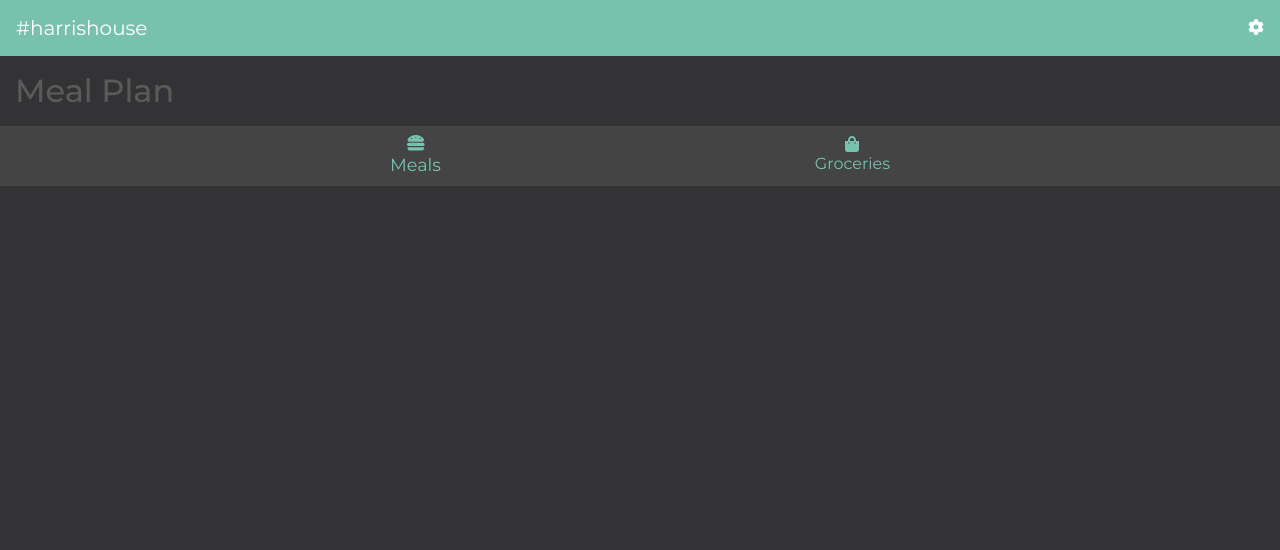
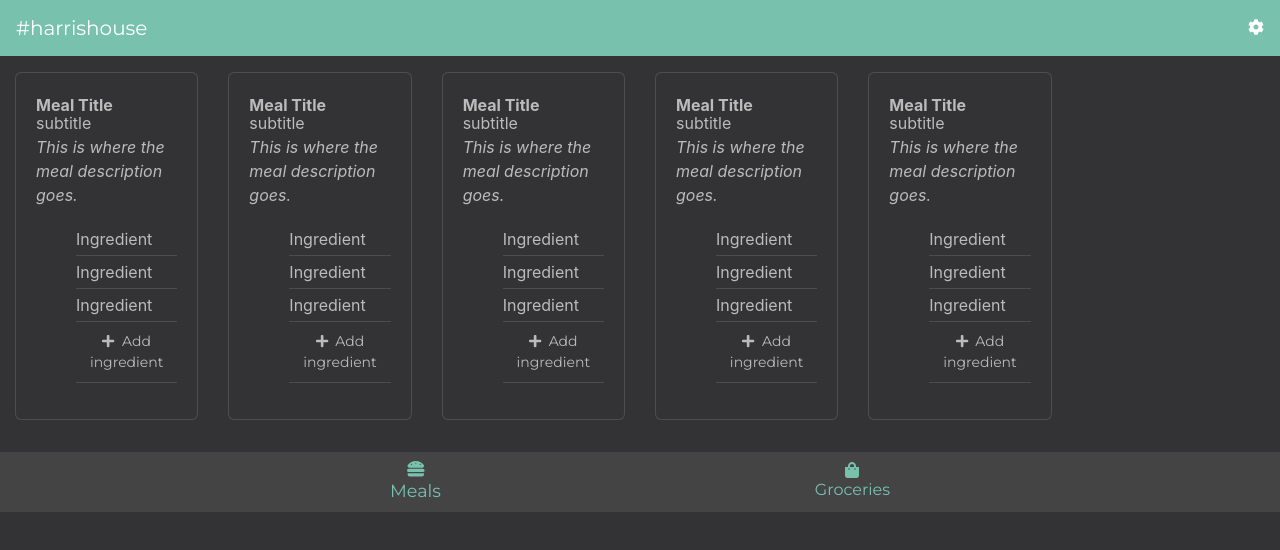
Before and after one commit to OsirisX3R0/family-app, a React (Create React App) app in the folder client/: page /meals in a window 1280 px wide. Shown: the top 550 px of the page. Built offline with nearby package versions, Linux system fonts and the light colour scheme.

Commit message:
Initial styling for meal plan

```diff
--- a/client/src/Components/Groceries/GroceryList.js
+++ b/client/src/Components/Groceries/GroceryList.js
@@ -8,7 +8,6 @@ import { GroceryContext } from '../../Context/GroceryContext';
 import GroceryItem from './GroceryItem';
 import { FontAwesomeIcon } from '@fortawesome/react-fontawesome';
 import { saveChecked, clearGroceryList } from '../../Services/groceryService';
-import useLocalStorage from '../../Hooks/useLocalStorage';
 
 const NoItems = styled(ListGroupItem)`
     font-weight: bold;
--- a/client/src/Components/Layout/BottomNav.js
+++ b/client/src/Components/Layout/BottomNav.js
@@ -7,7 +7,7 @@ import styled from 'styled-components';
 import { GlobalContext } from '../../Context/GlobalContext';
 
 const BottomNavbar = styled(Navbar)`
-    background-color: ${props => props.dark == 'true' ? '#444445' : '#f8f9fa'};
+    background-color: ${props => props.dark ? '#444445' : '#f8f9fa'};
     width: 100%;
     position: sticky;
     bottom: 0;
@@ -24,7 +24,7 @@ const BottomNavLink = styled(Link)`
     display: flex;
     flex-direction: column;
     align-items: center;
-    font-size: ${props => props.active == 'true' ? '1.1rem' : '1rem'};
+    font-size: ${props => props.active == "true" ? '1.1rem' : '1rem'};
     transition: all .2s;
 
     &:hover {
@@ -36,16 +36,16 @@ const BottomNav = () => {
     const { settings, activePage } = useContext(GlobalContext);
 
     return (
-        <BottomNavbar dark={settings.theme == 'dark' ? 'true' : 'false'}>
+        <BottomNavbar dark={settings.theme == 'dark' ? true : false}>
             <BottomNavItems>
                 <NavItem>
-                    <BottomNavLink to="/meals" active={activePage == 'Meals' ? 'true' : 'false'}>
+                    <BottomNavLink to="/meals" active={activePage == 'Meals' ? "true" : "false"}>
                         <FontAwesomeIcon icon={faHamburger} />
                         <div>Meals</div>
                     </BottomNavLink>
                 </NavItem>
                 <NavItem>
-                    <BottomNavLink to="/groceries" active={activePage == 'Groceries' ? 'true' : 'false'}>
+                    <BottomNavLink to="/groceries" active={activePage == 'Groceries' ? "true" : "false"}>
                         <FontAwesomeIcon icon={faShoppingBag} />
                         <div>Groceries</div>
                     </BottomNavLink>
--- /dev/null
+++ b/client/src/Components/Meals/Ingredient.js
@@ -0,0 +1,13 @@
+import React, { useContext } from 'react';
+import styled from 'styled-components';
+import { GlobalContext } from '../../Context/GlobalContext';
+import useMealPlanStyles from './styles';
+
+const Ingredient = () => {
+    const { settings } = useContext(GlobalContext);
+    const { IngredientListItem } = useMealPlanStyles();
+
+    return <IngredientListItem>Ingredient</IngredientListItem>
+}
+
+export default Ingredient;
--- /dev/null
+++ b/client/src/Components/Meals/Ingredients.js
@@ -0,0 +1,44 @@
+import React, { useState, useContext } from 'react';
+import styled from 'styled-components';
+import { Button, Input } from 'reactstrap';
+import { FontAwesomeIcon } from '@fortawesome/react-fontawesome';
+import { faPlus } from '@fortawesome/free-solid-svg-icons';
+import Ingredient from './Ingredient';
+import { GlobalContext } from '../../Context/GlobalContext';
+import useMealPlanStyles from './styles';
+
+const Ingredients = () => {
+    const { settings } = useContext(GlobalContext);
+    const [newIngredient, setNewIngredient] = useState('');
+    const [addingIngredient, setAddingIngredient] = useState(false);
+    const { IngredientList, IngredientListItem, AddIngredientLink, NewIngredientInput } = useMealPlanStyles();
+
+    const displayAddNew = () => {
+        if (!addingIngredient) {
+            return (
+                <AddIngredientLink color="link" size="sm" onClick={() => setAddingIngredient(true)}>
+                    <FontAwesomeIcon icon={faPlus} />
+                    &nbsp; Add ingredient
+                </AddIngredientLink>
+            )
+        }
+
+        return (
+            <>
+                <NewIngredientInput type="text" size="sm" value={newIngredient} onChange={(e) => setNewIngredient(e.target.value)} placeholder="New ingredient" />
+                <Button color="primary" size="sm" block><FontAwesomeIcon icon={faPlus} /> Add</Button>
+            </>
+        )
+    }
+
+    return (
+        <IngredientList>
+            {[1,2,3].map((x, i) => <Ingredient />)}
+            <IngredientListItem>
+                {displayAddNew()}
+            </IngredientListItem>
+        </IngredientList>
+    )
+}
+
+export default Ingredients;
--- /dev/null
+++ b/client/src/Components/Meals/Meal.js
@@ -0,0 +1,28 @@
+import React, { useContext, useState } from 'react';
+import styled from 'styled-components';
+import { Col, Card, CardBody, CardTitle, CardSubtitle, CardText } from 'reactstrap';
+import { GlobalContext } from '../../Context/GlobalContext';
+import Ingredients from './Ingredients';
+import useMealPlanStyles from './styles';
+
+const Meal = () => {
+    const { settings } = useContext(GlobalContext);
+    const { MealCard, MealTitle, Description } = useMealPlanStyles();
+
+    return (
+        <Col sm="6" md="4" lg="3" xl="2">
+            <MealCard>
+                <CardBody>
+                    <MealTitle>Meal Title</MealTitle>
+                    <CardSubtitle>subtitle</CardSubtitle>
+                    <CardText>
+                        <Description>This is where the meal description goes.</Description>
+                    </CardText>
+                    <Ingredients />
+                </CardBody>
+            </MealCard>
+        </Col>
+    )
+}
+
+export default Meal;
--- a/client/src/Components/Meals/MealPlan.js
+++ b/client/src/Components/Meals/MealPlan.js
@@ -1,11 +1,24 @@
 import React, { useEffect, useContext } from 'react';
+import styled from 'styled-components';
+import { Row, Col, Card, CardBody, CardTitle, CardSubtitle, CardText, Input } from 'reactstrap';
+import { FontAwesomeIcon } from '@fortawesome/react-fontawesome';
+import { faPlus } from '@fortawesome/free-solid-svg-icons';
 import { GlobalContext } from '../../Context/GlobalContext';
 import useActivePage from '../../Hooks/useActivePage';
+import NewGroceryItem from '../Groceries/NewGroceryItem';
+import Meal from './Meal';
 
 const MealPlan = () => {
+    const { settings } = useContext(GlobalContext);
     useActivePage('Meals');
 
-    return <h2>Meal Plan</h2>
+    return (
+        <Row>
+            {[1,2,3,4,5].map((x, i) => (
+                <Meal key={i} />
+            ))}
+        </Row>
+    )
 }
 
 export default MealPlan;
--- /dev/null
+++ b/client/src/Components/Meals/styles.js
@@ -0,0 +1,57 @@
+import { useContext } from 'react';
+import styled from 'styled-components';
+import { Card, CardTitle, Button, Input } from 'reactstrap';
+import { GlobalContext } from '../../Context/GlobalContext';
+
+const useMealPlanStyles = () => {
+    const { settings } = useContext(GlobalContext);
+
+    const MealCard = styled(Card)`
+        margin-bottom: 1rem;
+    `;
+
+    const MealTitle = styled(CardTitle)`
+        font-weight: bold;
+        margin-bottom: 0;
+    `;
+
+    const Description = styled.span`
+        font-style: italic;
+    `;
+
+
+    const IngredientList = styled.ul`
+        list-style-type: none;
+    `;
+
+    const IngredientListItem = styled.li`
+        padding: .25rem 0;
+        border-bottom: 1px solid ${(settings.theme == 'dark' ? 'rgba(255, 255, 255, 0.125)' : 'rgba(0, 0, 0, 0.125)')};
+    `;
+
+    const AddIngredientLink = styled(Button)`
+        color: #bbb;
+        text-decoration: none;
+
+        &:hover {
+            color: #f8f9fa;
+            text-decoration: none;
+        }
+    `;
+
+    const NewIngredientInput = styled(Input)`
+        margin-bottom: 1rem;
+    `;
+
+    return {
+        MealCard,
+        MealTitle,
+        Description,
+        IngredientList,
+        IngredientListItem,
+        AddIngredientLink,
+        NewIngredientInput
+    }
+}
+
+export default useMealPlanStyles;
--- a/client/src/Context/GlobalContext.js
+++ b/client/src/Context/GlobalContext.js
@@ -3,34 +3,30 @@ import { createGlobalStyle } from 'styled-components';
 
 const GlobalTheme = createGlobalStyle`
     body {
-        color: ${props => (props.dark ? '#bbb' : '#888')};
-        background-color: ${props => (props.dark ? '#333335' : '#fff')};
+        color: ${props => (props.dark == 'true' ? '#bbb' : '#888')};
+        background-color: ${props => (props.dark == 'true' ? '#333335' : '#fff')};
     }
 
-    .list-group-item {
-        background-color: ${props => (props.dark ? '#333335' : '#fff')};
-        border-color: ${props => (props.dark ? 'rgba(255, 255, 255, 0.125)' : 'rgba(0, 0, 0, 0.125)')};
+    .list-group-item, .card {
+        background-color: ${props => (props.dark == 'true' ? '#333335' : '#fff')};
+        border-color: ${props => (props.dark == 'true' ? 'rgba(255, 255, 255, 0.125)' : 'rgba(0, 0, 0, 0.125)')};
     }
 
     .form-control, .form-control:focus {
-        color: ${props => (props.dark ? '#bbb' : '#5a5a5a')};
-        background-color: ${props => (props.dark ? '#444445' : '#fff')};
-        border-color: ${props => (props.dark ? 'rgba(255, 255, 255, 0.25)' : '#ced4da')};
+        color: ${props => (props.dark == 'true' ? '#bbb' : '#5a5a5a')};
+        background-color: ${props => (props.dark == 'true' ? '#444445' : '#fff')};
+        border-color: ${props => (props.dark == 'true' ? 'rgba(255, 255, 255, 0.25)' : '#ced4da')};
     }
 
     .custom-control-label::before {
-        background-color: ${props => (props.dark ? '#444445' : '#fff')};
-        border-color: ${props => (props.dark ? 'rgba(255, 255, 255, 0.25)' : '#aaa')};
+        background-color: ${props => (props.dark == 'true' ? '#444445' : '#fff')};
+        border-color: ${props => (props.dark == 'true' ? 'rgba(255, 255, 255, 0.25)' : '#aaa')};
     }
 
     .input-group-text {
-        color: ${props => (props.dark ? '#bbb' : '#5a5a5a')};
-        background-color: ${props => (props.dark ? '#444445' : '#f7f7f9')};
-        border-color: ${props => (props.dark ? 'rgba(255, 255, 255, 0.25)' : '#ced4da')};
-    }
-
-    .bottom-nav {
-        background-color: ${props => props.dark ? '#444445' : '#f8f9fa'};
+        color: ${props => (props.dark == 'true' ? '#bbb' : '#5a5a5a')};
+        background-color: ${props => (props.dark == 'true' ? '#444445' : '#f7f7f9')};
+        border-color: ${props => (props.dark == 'true' ? 'rgba(255, 255, 255, 0.25)' : '#ced4da')};
     }
 `;
 
@@ -61,7 +57,7 @@ export const GlobalProvider = ({ children }) => {
             settings,
             dispatchSettings
         }}>
-        <GlobalTheme dark={settings.theme == 'dark'} />
+        <GlobalTheme dark={settings.theme == 'dark' ? 'true' : 'false'} />
             {children}
         </GlobalContext.Provider>
     )
--- a/client/src/Hooks/useLocalStorage.js
+++ /dev/null
@@ -1,14 +0,0 @@
-import { useState } from "react"
-
-const useLocalStorage = (storageKey, initialValue) => {
-    const [key, setKey] = useState(storageKey);
-
-    let value = localStorage.getItem(key);
-
-    return [
-        value,
-        newValue => localStorage.setItem(key, newValue)
-    ]
-}
-
-export default useLocalStorage;
```
Also changed, not shown: client/src/Enums/groceryTypes.js (deleted, +0 -11 lines).
